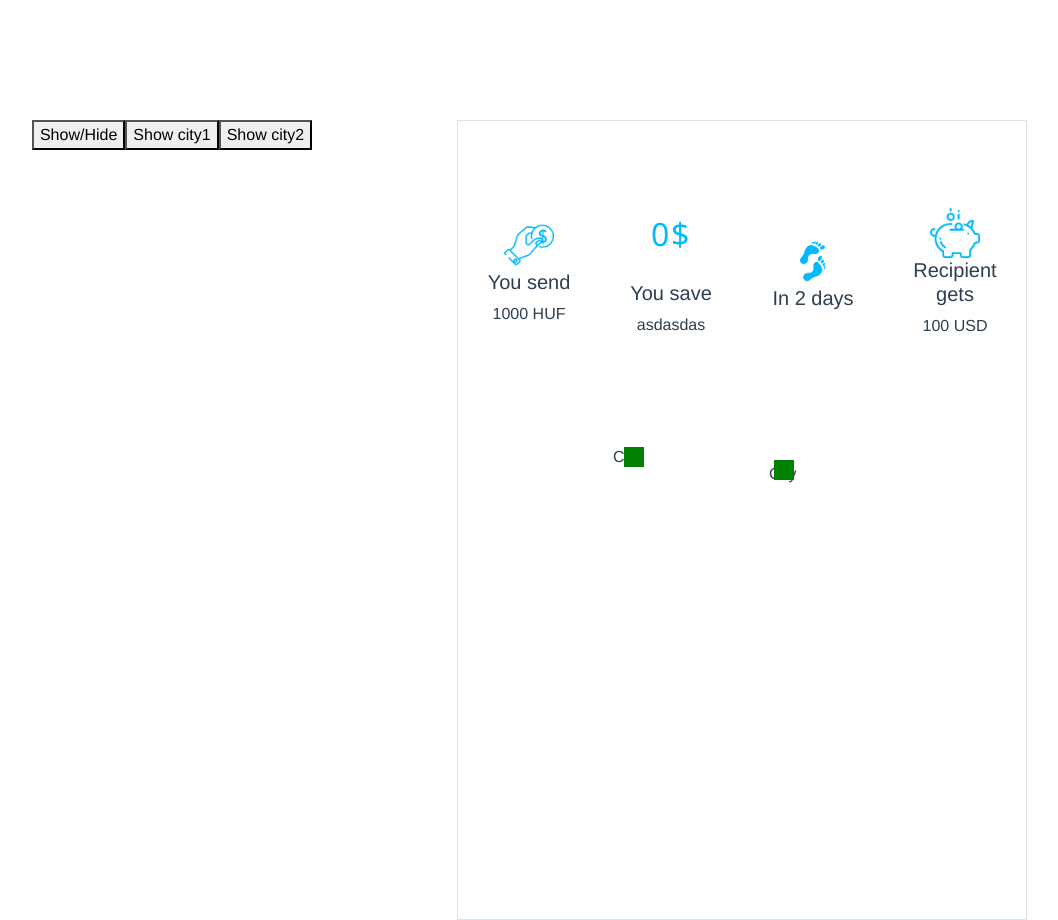
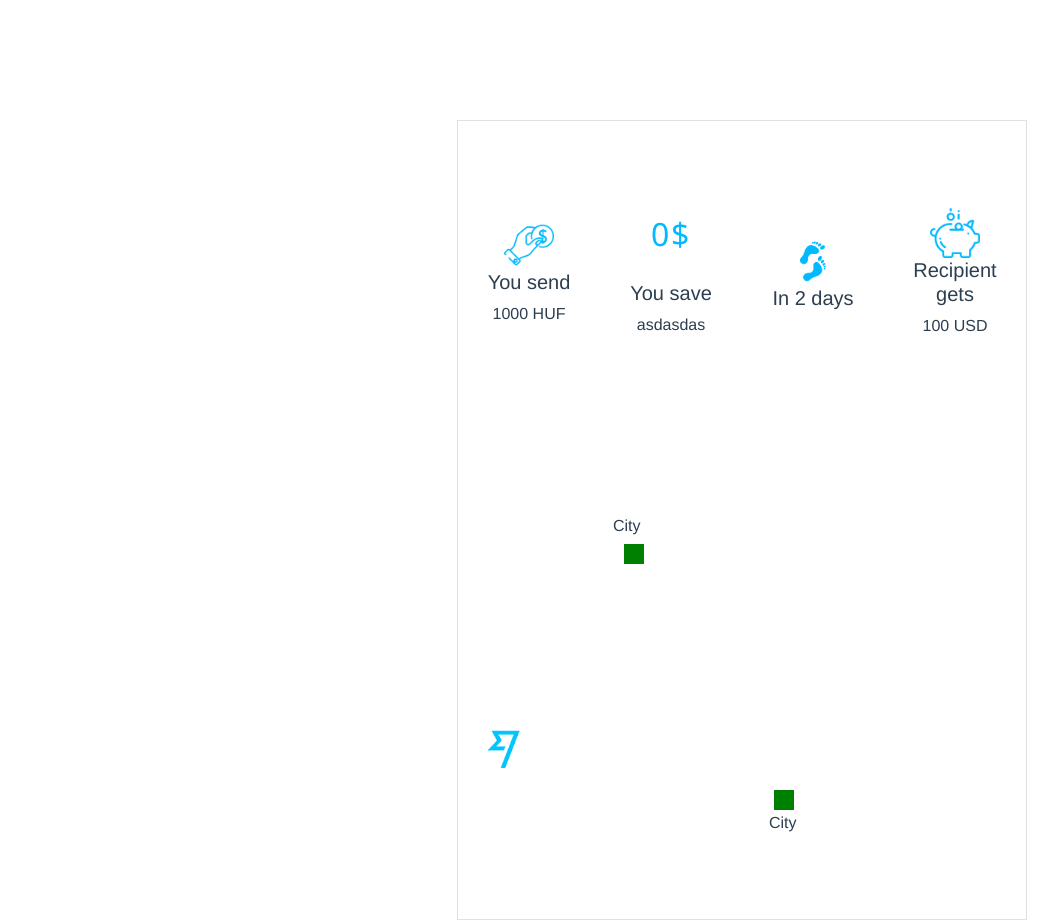
Before and after one commit to z2s8/junctionx-geeks, a Vue app: page /#/ in a window 1280 px wide. Shown: the part 680-1600 px from the top of the page, without its empty margins (183-1241 px from the left). Built offline with nearby package versions, Linux system fonts and the light colour scheme.

Commit message:
Waypoints implementation is in progress

```diff
--- a/src/views/Home.vue
+++ b/src/views/Home.vue
@@ -55,9 +55,6 @@
       <div class="row">
          <div class="col-md-6 col-sm-12 cell-home" id="left-2">
             <div>
-              <button v-on:click="startGif()">Show/Hide</button>
-              <button v-on:click="showc1 = !showc1">Show city1</button>
-              <button v-on:click="showc2 = !showc2">Show city2</button>
             </div>
          </div>
          <div class="col-md-6 col-sm-12 cell-home border" id="right-2">
@@ -104,18 +101,18 @@
                               </div>
                      </transition>
                      <transition name="fade">
-                        <div v-if="show" style="position: relative;" >
-                          <img id="gif" style="max-width: 100%; max-height: 100%;">
+                        <div style="position: relative;" >
+                          <img id="gif" src="../assets/utvonal.gif" style="max-width: 100%; max-height: 100%;">
 
                           <transition name="city1">
-                            <div v-if="showc1">
+                            <div>
                               <p style="position: absolute; top :17%; left: 26%;">City</p>
                               <div style="position: absolute; top :24%; left: 28%; width: 20px; height: 20px; background: green;"></div>
                             </div>
                           </transition>
 
                           <transition name="city2">
-                            <div v-if="showc2">
+                            <div>
                               <p style="position: absolute; top :86%; left: 55%;">City</p>
                               <div style="position: absolute; top :81%; left: 56%; width: 20px; height: 20px; background: green;"></div>
                             </div>
@@ -251,17 +248,18 @@
   transition: opacity 1s;
 }
 
-.city1-enter, .city1-leave-to {
+.city1-enter,
+.city1-leave-to {
   opacity: 0;
 }
-
 
 .city2-enter-active,
 .city2-leave.active {
   transition: opacity 1s;
 }
 
-.city2-enter, .city2-leave-to {
+.city2-enter,
+.city2-leave-to {
   opacity: 0;
 }
 </style>
@@ -270,6 +268,7 @@
 <script>
 // @ is an alias to /src
 import HelloWorld from "@/components/HelloWorld.vue";
+// import Waypoint from "waypoints/lib/noframework.waypoints.min.js"
 
 export default {
   name: "home",
@@ -333,7 +332,9 @@ export default {
 
       if(this.show)
         document.getElementById("gif").src = require("@/assets/utvonal.gif");
-    }
-  },
-};
+    },
+
+  }
+
+}
 </script>
```
